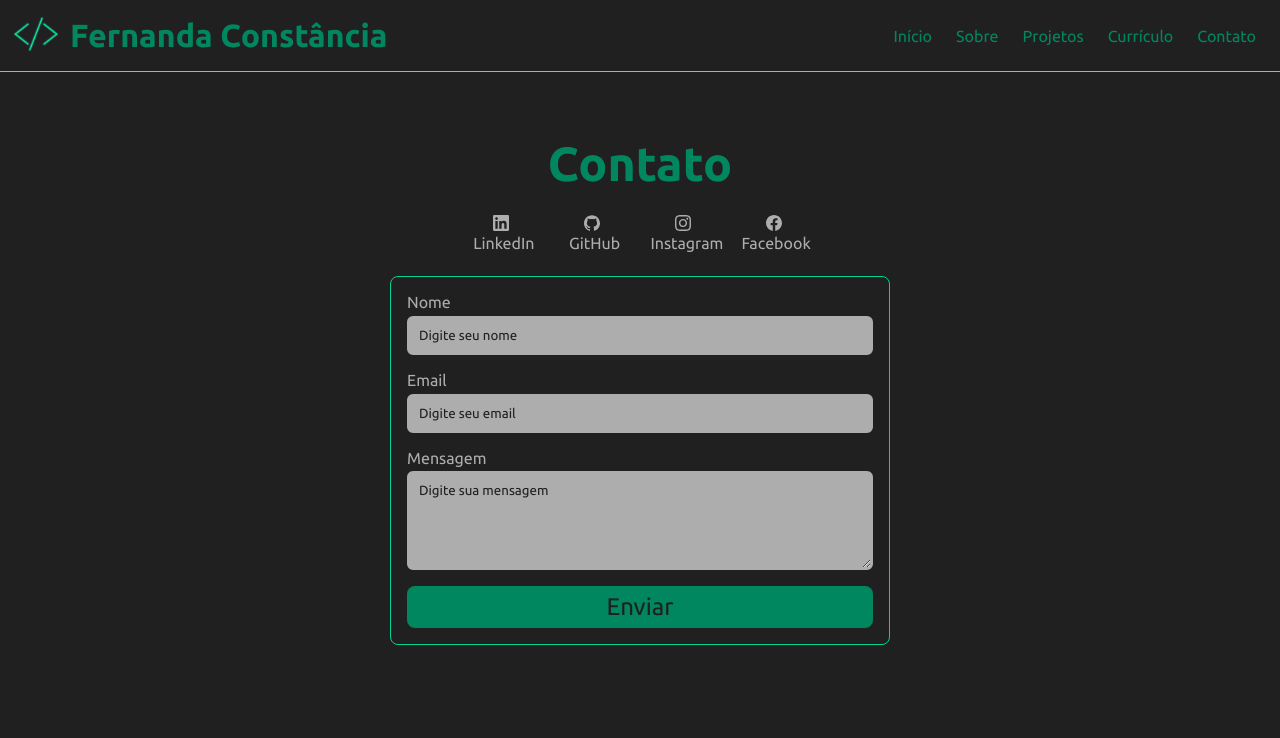
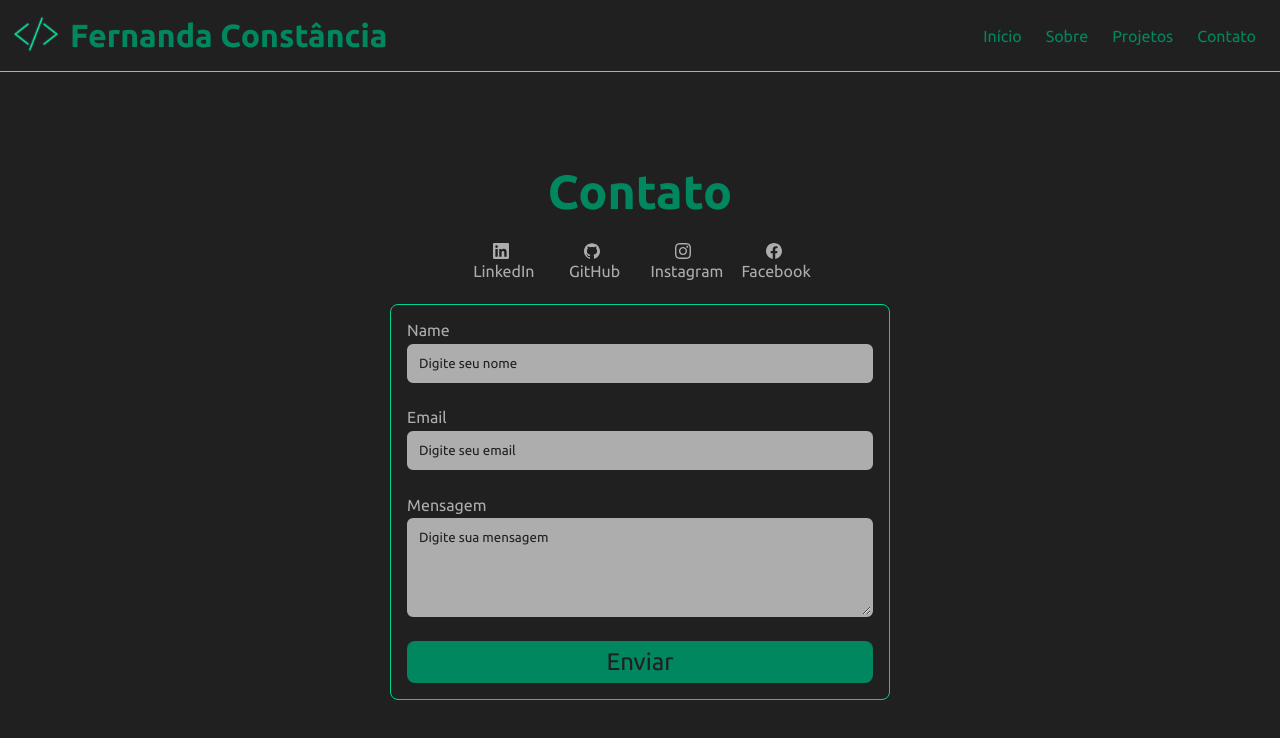
Before and after one commit to fernandaconstancia/fernandaconstancia-portfolio, a React (Create React App) app: page /contact in a window 1280 px wide. Shown: the top 738 px of the page. Built offline with nearby package versions, Linux system fonts and the light colour scheme.

Commit message:
refactor: update error

```diff
--- a/package.json
+++ b/package.json
@@ -3,16 +3,19 @@
   "version": "0.1.0",
   "private": true,
   "dependencies": {
+    "@hookform/resolvers": "^2.9.10",
     "@testing-library/jest-dom": "^5.14.1",
     "@testing-library/react": "^13.0.0",
     "@testing-library/user-event": "^13.2.1",
     "react": "^18.2.0",
     "react-dom": "^18.2.0",
+    "react-hook-form": "^7.38.0",
     "react-icons": "^4.4.0",
     "react-router-dom": "^6.3.0",
     "react-scripts": "5.0.1",
     "styled-components": "^5.3.5",
-    "web-vitals": "^2.1.0"
+    "web-vitals": "^2.1.0",
+    "yup": "^0.32.11"
   },
   "scripts": {
     "start": "react-scripts start",
--- a/src/GlobalStyle.js
+++ b/src/GlobalStyle.js
@@ -25,6 +25,7 @@ export const GlobalStyle = createGlobalStyle`
     --color-7: #333333;
     --color-8: #6E6E6E;
     --color-9: #ADADAD;
+    --color-error: #e34034;
 
   }
 `;
--- a/src/Routes/index.js
+++ b/src/Routes/index.js
@@ -9,7 +9,7 @@ export const Router = () => {
       <Route exact path="/" element={<Home />} />
       <Route exact path="/about" element={<About />} />
       <Route path="/project" />
-      <Route path="/resume" />
+      {/* <Route path="/resume" /> */}
       <Route path="/contact" element={<Contact />} />
     </Routes>
   );
--- /dev/null
+++ b/src/components/Input/index.jsx
@@ -0,0 +1,21 @@
+import * as S from "./style";
+
+export const TextField = ({
+  label,
+  type,
+  register,
+  name,
+  error = "",
+  ...props
+}) => {
+  return (
+    <S.Input error={!!error}>
+      <label>{label}</label>
+      <div>
+        <input type={type} {...register(name)} {...props} />
+
+        {!!error && <S.Error>{error}</S.Error>}
+      </div>
+    </S.Input>
+  );
+};
--- /dev/null
+++ b/src/components/Input/style.js
@@ -0,0 +1,44 @@
+import styled from "styled-components";
+
+export const Input = styled.div`
+  text-align: left;
+  display: flex;
+  flex-direction: column;
+  width: 100%;
+  margin-bottom: ${(props) => (props.error ? "0.6rem" : "1.6rem")};
+
+  label {
+    color: ${(props) =>
+      props.error ? "var(--color-error)" : "var(--color-9)"};
+  }
+
+  input {
+    width: 100%;
+    background: var(--color-9);
+    border-radius: 6px;
+    margin-top: 0.3rem;
+    color: var(--color-2);
+    outline: none;
+    padding: 10px;
+    text-transform: uppercase;
+    font-weight: bold;
+    border: 2px solid
+      ${(props) => (props.error ? "var(--color-error)" : "var(--color-9)")};
+
+    &:focus {
+      border: 2px solid
+        ${(props) => (props.error ? "var(--color-error)" : "var(--color-5)")};
+    }
+
+    &::placeholder {
+      color: var(--color-6);
+      text-transform: none;
+      font-weight: 400;
+    }
+  }
+`;
+
+export const Error = styled.span`
+  color: var(--color-error);
+  font-size: 10px;
+`;
--- a/src/components/MenuNav/index.jsx
+++ b/src/components/MenuNav/index.jsx
@@ -37,7 +37,7 @@ export const MenuNav = () => {
             <div onClick={() => navigate("/")}>Início</div>
             <div onClick={() => navigate("/about")}>Sobre</div>
             <div onClick={() => navigate("/project")}>Projetos</div>
-            <div onClick={() => navigate("/resume")}>Currículo</div>
+            {/* <div onClick={() => navigate("/resume")}>Currículo</div> */}
             <div onClick={() => navigate("/contact")}>Contato</div>
           </S.Nav>
         </S.Box>
--- a/src/components/MenuNav/style.js
+++ b/src/components/MenuNav/style.js
@@ -111,6 +111,8 @@ export const Mobile = styled.div`
 `;
 
 export const Nav = styled.nav`
+  /* position: relative;
+  height: 100vh; */
   display: flex;
   align-items: center;
   flex-direction: row;
@@ -144,14 +146,5 @@ export const Nav = styled.nav`
     div {
       padding: 10px;
     }
-
-    .menuOpen {
-      background: red;
-    }
-
-    .menuClose {
-      display: none;
-      width: 0;
-    }
   }
 `;
--- /dev/null
+++ b/src/components/TextArea/index.jsx
@@ -0,0 +1,21 @@
+import * as S from "./style";
+
+export const TextArea = ({
+  label,
+  type,
+  register,
+  name,
+  error = "",
+  ...props
+}) => {
+  return (
+    <S.TextArea error={!!error}>
+      <label>{label}</label>
+      <div>
+        <textarea type={type} {...register(name)} {...props} />
+
+        {!!error && <S.Error>{error}</S.Error>}
+      </div>
+    </S.TextArea>
+  );
+};
--- /dev/null
+++ b/src/components/TextArea/style.js
@@ -0,0 +1,43 @@
+import styled from "styled-components";
+
+export const TextArea = styled.div`
+  text-align: left;
+  display: flex;
+  flex-direction: column;
+  width: 100%;
+  margin-bottom: ${(props) => (props.error ? "0" : "0.3rem")};
+
+  label {
+    color: ${(props) =>
+      props.error ? "var(--color-error)" : "var(--color-9)"};
+  }
+
+  textarea {
+    width: 100%;
+    background: var(--color-9);
+    border-radius: 6px;
+    margin-top: 0.3rem;
+    color: var(--color-2);
+    outline: none;
+    padding: 10px;
+    font-weight: bold;
+    resize: vertical;
+    border: 2px solid
+      ${(props) => (props.error ? "var(--color-error)" : "var(--color-9)")};
+
+    &:focus {
+      border: 2px solid
+        ${(props) => (props.error ? "var(--color-error)" : "var(--color-5)")};
+    }
+
+    &::placeholder {
+      color: var(--color-6);
+      font-weight: 400;
+    }
+  }
+`;
+
+export const Error = styled.span`
+  color: var(--color-error);
+  font-size: 10px;
+`;
--- a/src/pages/Contact/index.jsx
+++ b/src/pages/Contact/index.jsx
@@ -1,56 +1,110 @@
 import * as S from "./style";
 import { SiGithub, SiInstagram, SiLinkedin, SiFacebook } from "react-icons/si";
+import * as yup from "yup";
+import { useForm } from "react-hook-form";
+import { yupResolver } from "@hookform/resolvers/yup";
+import { TextField } from "../../components/Input";
+import { TextArea } from "../../components/TextArea";
 
 export const Contact = () => {
+  const schema = yup.object().shape({
+    name: yup.string().required("Campo obrigatório!"),
+    email: yup.string().email("Email inválido!").required("Campo obrigatório!"),
+    mensage: yup.string().required("Campo obrigatório!"),
+  });
+
+  const {
+    register,
+    handleSubmit,
+    formState: { errors },
+  } = useForm({
+    resolver: yupResolver(schema),
+  });
+
+  const handleConfirm = () => {
+    console.log("Obrigada pela mensagem!");
+  };
+
   return (
     <S.Container>
       <S.Header>Contato</S.Header>
       <S.Box>
-        {/* <div> */}
         <S.List>
           <li>
+            <a
+              target={"_blank"}
+              rel="noreferrer"
+              href="https://www.linkedin.com/in/fernandaconstancia/"
+            >
               <SiLinkedin /> LinkedIn
+            </a>
           </li>
           <li>
+            <a
+              target={"_blank"}
+              rel="noreferrer"
+              href="https://github.com/fernandaconstancia"
+            >
               <SiGithub />
               GitHub
+            </a>
           </li>
+
           <li>
+            <a
+              target={"_blank"}
+              rel="noreferrer"
+              href="https://www.instagram.com/feh.constancia/"
+            >
               <SiInstagram />
               Instagram
+            </a>
           </li>
+
           <li>
+            <a
+              target={"_blank"}
+              rel="noreferrer"
+              href="https://www.facebook.com/Feh.Constancia"
+            >
               <SiFacebook />
               Facebook
+            </a>
           </li>
         </S.List>
-        {/* </div>
-        <div> */}
         <S.Form
+          onSubmit={handleSubmit(handleConfirm)}
           action="https://getform.io/f/bfaef29d-df7c-484a-a4e3-34e053ff56db"
           method="POST"
         >
-          <S.Input>
-            <label>Nome</label>
-            <input type="text" name="name" placeholder="Digite seu nome" />
-          </S.Input>
-          <S.Input>
-            <label>Email</label>
-            <input type="email" name="email" placeholder="Digite seu email" />
-          </S.Input>
-          <S.Textarea>
-            <label>Mensagem</label>
-            <textarea
+          <TextField
+            label="Name"
+            type="name"
+            register={register}
+            name="name"
+            placeholder="Digite seu nome"
+            error={errors.name?.message}
+          />
+          <TextField
+            label="Email"
+            type="email"
+            register={register}
+            name="email"
+            placeholder="Digite seu email"
+            error={errors.email?.message}
+          />
+          <TextArea
+            label="Mensagem"
             type="text"
-              name="message"
+            register={register}
+            name="mensage"
             placeholder="Digite sua mensagem"
             cols="20"
             rows="5"
+            error={errors.mensage?.message}
           />
-          </S.Textarea>
           <S.Button type="submit">Enviar</S.Button>
         </S.Form>
-        {/* </div> */}
       </S.Box>
     </S.Container>
   );
@@ -70,33 +124,26 @@ export const Contact = () => {
 //       cols="20"
 //       rows="5"
 //     />
-{
+
 /* <!-- checkbox handle -->  */
-}
-{
+
 /* <input type="checkbox" name="subscribe" value="yes" checked />
           <input type="hidden" name="subscribe" value="no" /> */
-}
-{
+
 /* <!-- radio button handle -->  */
-}
-{
+
 /* <input type="radio" name="gender" value="male" checked />
           <input type="radio" name="gender" value="female" />
           <input type="radio" name="gender" value="other" /> */
-}
-{
+
 /* <!-- select field handle -->  */
-}
-{
+
 /* <select name="work-experience">
           <option value="one-year">0-1 years</option>
           <option value="one-five-years">1-5 years</option>
           <option value="five-plus-years">5+ years</option>
         </select> */
-}
-{
+
 /* <button type="submit">Send</button>
       </form>
     </div> */
-}
--- a/src/pages/Contact/style.js
+++ b/src/pages/Contact/style.js
@@ -6,7 +6,7 @@ export const Container = styled.div`
   align-items: center;
   justify-content: center;
   flex-direction: column;
-  padding: 4rem 1rem 0 1rem;
+  height: 90vh;
 `;
 
 export const Header = styled.h1`
@@ -35,15 +35,19 @@ export const List = styled.ul`
   li {
     width: 100%;
     max-width: 70px;
-    color: var(--color-9);
     font-size: 1rem;
 
-    svg {
-      margin-right: 5px;
-    }
+    a {
+      text-decoration: none;
+      color: var(--color-9);
 
-    :hover {
-      opacity: 0.2;
+      svg {
+        margin-right: 5px;
+      }
+
+      :hover {
+        opacity: 0.2;
+      }
     }
   }
 `;
@@ -54,60 +58,6 @@ export const Form = styled.form`
   padding: 1rem;
   width: 100%;
   border-radius: 8px;
-`;
-
-export const Input = styled.div`
-  text-align: left;
-  display: flex;
-  flex-direction: column;
-  width: 100%;
-
-  label {
-    color: var(--color-9);
-    font-size: 1rem;
-  }
-
-  input {
-    background: var(--color-9);
-    border-radius: 6px;
-    width: 100%;
-    margin-bottom: 1rem;
-    margin-top: 0.3rem;
-    color: var(--color-2);
-    outline: none;
-    padding: 10px;
-    border: 2px solid var(--color-9);
-
-    &:focus {
-      border: 2px solid var(--color-5);
-    }
-
-    &::placeholder {
-      color: var(--color-6);
-    }
-  }
-`;
-
-export const Textarea = styled(Input)`
-  textarea {
-    background: var(--color-9);
-    border-radius: 6px;
-    max-width: 100%;
-    margin-top: 0.3rem;
-    color: var(--color-2);
-    padding: 10px;
-    outline: none;
-    border: 2px solid var(--color-9);
-    resize: vertical;
-
-    &:focus {
-      border: 2px solid var(--color-5);
-    }
-
-    &::placeholder {
-      color: var(--color-6);
-    }
-  }
 `;
 
 export const Button = styled.button`
```
Also changed, not shown: 1 other file (tests, documents, lock files or other folders). Lines whose indentation alone changed are shown as unchanged.
